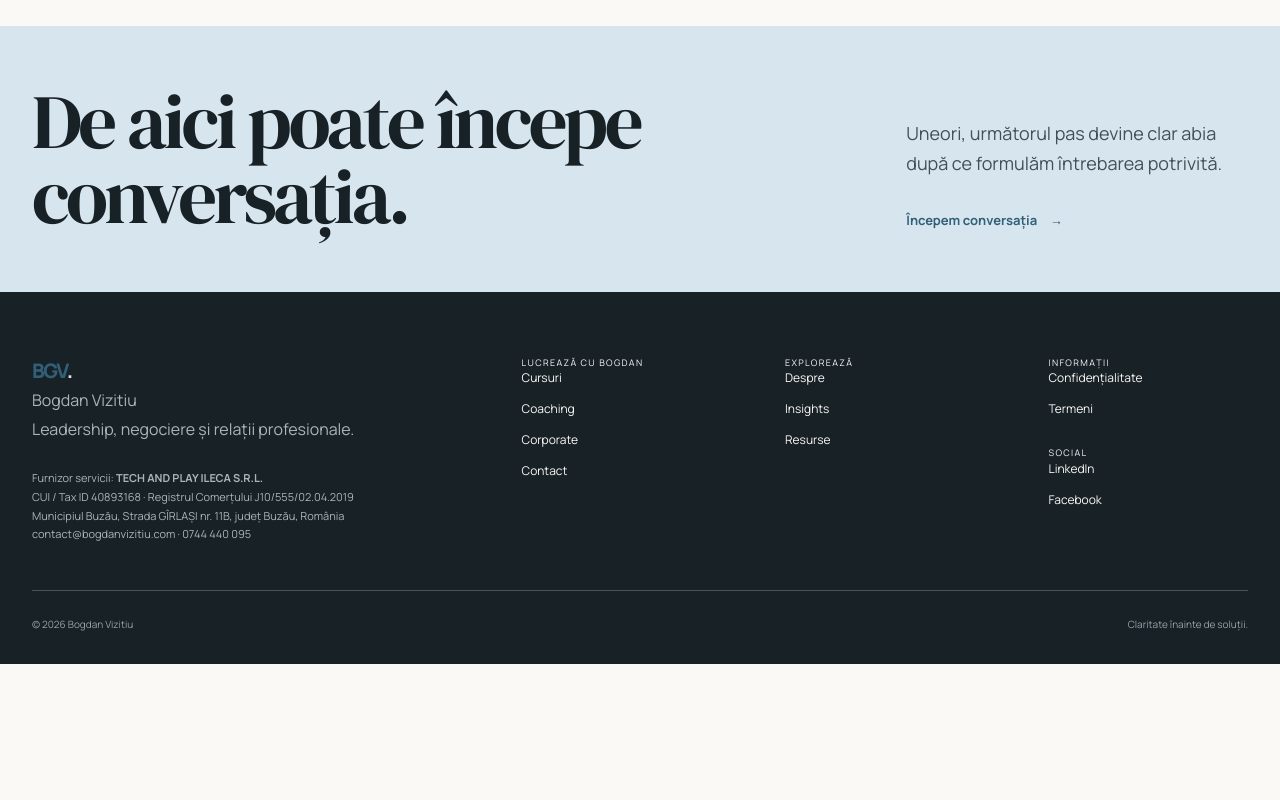
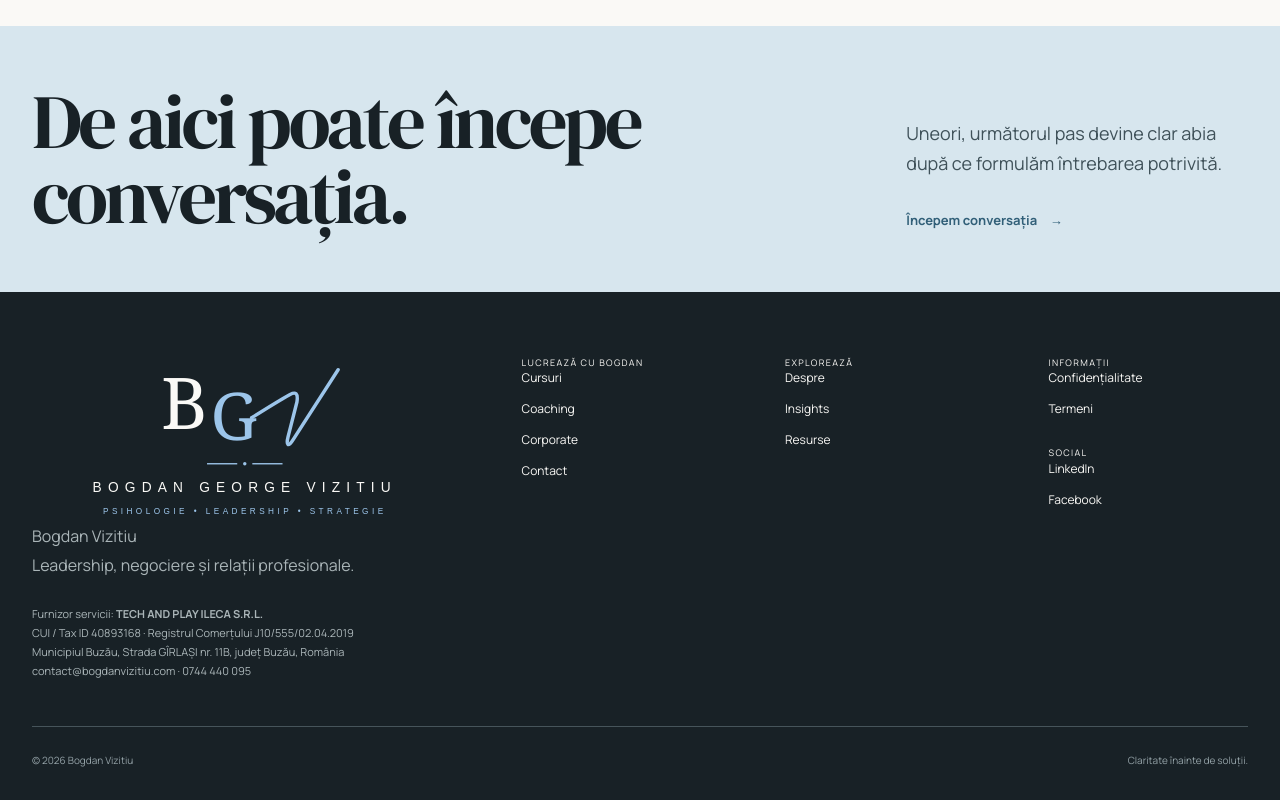
Before and after one commit to ivanovroxana1988-arch/bogdanvizitiu, a Next.js app: page / in a window 1280 px wide. Shown: the part 4657-5457 px from the top of the page. Before the commit the page ends 5321 px from the top, so only its background shows below. Built offline with nearby package versions, Linux system fonts and the light colour scheme.

Commit message:
Use new BGV logo lockup in footer

```diff
--- a/components/footer.tsx
+++ b/components/footer.tsx
@@ -2,6 +2,7 @@ import Link from 'next/link'
 import navigation from '@/content/navigation.json'
 import business from '@/content/business.json'
 import {withLocale,type Locale} from '@/lib/i18n'
+import {BrandLogo} from '@/components/brand-logo'
 import styles from './footer.module.css'
 
 const socialLinks=[
@@ -14,7 +15,9 @@ export function Footer({locale}:{locale:Locale}){
 
   return <footer><div className={`shell ${styles.grid}`}>
     <div className={styles.brand}>
-      <Link href={withLocale('/',locale)} className="logo" aria-label={locale==='ro'?'Bogdan Vizitiu — pagina principală':'Bogdan Vizitiu — home'}>BGV<span aria-hidden>.</span></Link>
+      <Link href={withLocale('/',locale)} className={styles.logoLink} aria-label={locale==='ro'?'Bogdan George Vizitiu — pagina principală':'Bogdan George Vizitiu — home'}>
+        <BrandLogo variant="lockup" tone="light" className={styles.logoMark}/>
+      </Link>
       <p>Bogdan Vizitiu<br/>{locale==='ro'?'Leadership, negociere și relații profesionale.':'Leadership, negotiation and professional relationships.'}</p>
       <p className={styles.legal}>
         {locale==='ro'?'Furnizor servicii':'Service provider'}: <strong>{business.legalName}</strong><br/>
```
